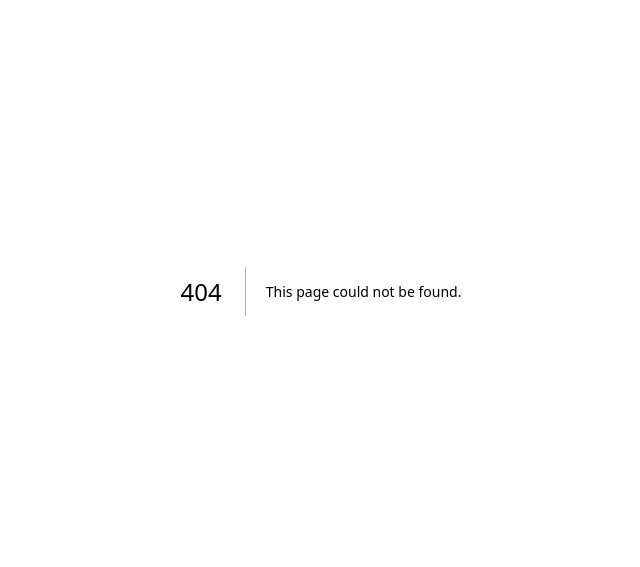
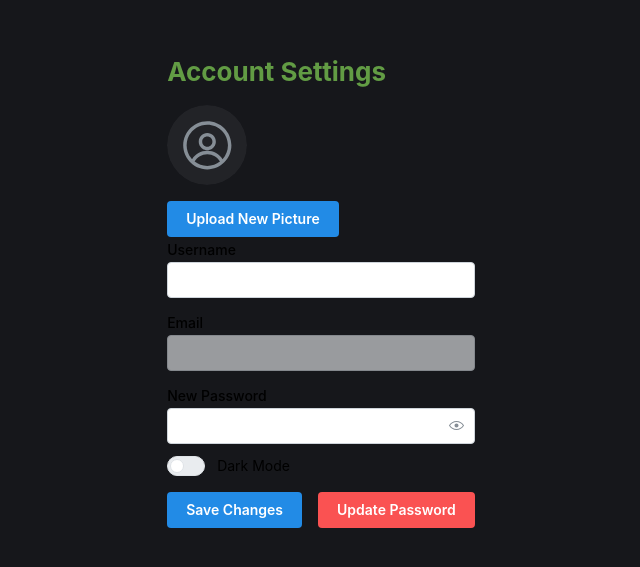
Before and after one commit to TrishaCarter/IR-Website, a Next.js app: page /account-settings in a window 1280 px wide. Before the commit this address had no page. Shown: the part 109-676 px from the top of the page, without its empty margins (319-959 px from the left). Built offline with nearby package versions, Linux system fonts and the light colour scheme; no server answers.

Commit message:
created basic account setting page layout

```diff
--- a/package.json
+++ b/package.json
@@ -25,6 +25,7 @@
     "@mantine/hooks": "7.15.1",
     "@next/bundle-analyzer": "^14.2.4",
     "@tabler/icons-react": "^3.26.0",
+    "dotenv": "^16.4.7",
     "firebase": "^11.1.0",
     "next": "^15.0.1",
     "react": "18.3.1",
--- /dev/null
+++ b/pages/account-settings/index.js
@@ -0,0 +1,64 @@
+import { useState } from 'react';
+import { TextInput, PasswordInput, Button, Switch, Group, Box, Title, Avatar, FileButton, Center } from '@mantine/core';
+import { auth } from '../../firebase';
+import { updateProfile, updatePassword } from 'firebase/auth';
+
+const theme = {
+    background: '#16171b',
+    secondaryBackground: '#262729',
+    primaryTextColor: '#c9c9c9',
+    secondaryTextColor: '#aaaaaa',
+    accentColor: '#629C44',
+};
+
+export default function AccountSettings() {
+    const user = auth.currentUser;
+    const [username, setUsername] = useState(user?.displayName || '');
+    const [email, setEmail] = useState(user?.email || '');
+    const [password, setPassword] = useState('');
+    const [darkMode, setDarkMode] = useState(false);
+    const [avatar, setAvatar] = useState(user?.photoURL || '');
+
+    const handleUpdateProfile = async () => {
+        try {
+            await updateProfile(user, {
+                displayName: username,
+                photoURL: avatar,
+            });
+            alert('Profile updated successfully!');
+        } catch (error) {
+            alert('Error updating profile: ' + error.message);
+        }
+    };
+
+    const handleUpdatePassword = async () => {
+        try {
+            if (password) {
+                await updatePassword(user, password);
+                alert('Password updated successfully!');
+            }
+        } catch (error) {
+            alert('Error updating password: ' + error.message);
+        }
+    };
+
+    return (
+        <Center style={{ background: theme.background, height: '100vh' }}>
+            <Box sx={{ maxWidth: 400, padding: '20px', background: theme.secondaryBackground, borderRadius: '8px', color: theme.primaryTextColor }}>
+                <Title order={2} mb="md" style={{ color: theme.accentColor }}>Account Settings</Title>
+                <Avatar src={avatar} alt="Profile Picture" size={80} mb="md" />
+                <FileButton onChange={(file) => setAvatar(URL.createObjectURL(file))} accept="image/*">
+                    {(props) => <Button {...props}>Upload New Picture</Button>}
+                </FileButton>
+                <TextInput label="Username" value={username} onChange={(e) => setUsername(e.target.value)} mb="sm" />
+                <TextInput label="Email" value={email} disabled mb="sm" />
+                <PasswordInput label="New Password" value={password} onChange={(e) => setPassword(e.target.value)} mb="sm" />
+                <Switch label="Dark Mode" checked={darkMode} onChange={(event) => setDarkMode(event.currentTarget.checked)} mb="md" />
+                <Group position="apart" mt="md">
+                    <Button onClick={handleUpdateProfile}>Save Changes</Button>
+                    <Button color="red" onClick={handleUpdatePassword}>Update Password</Button>
+                </Group>
+            </Box>
+        </Center>
+    );
+}
```
Also changed, not shown: next-env.d.ts, 2 other files (tests, documents, lock files or other folders).
